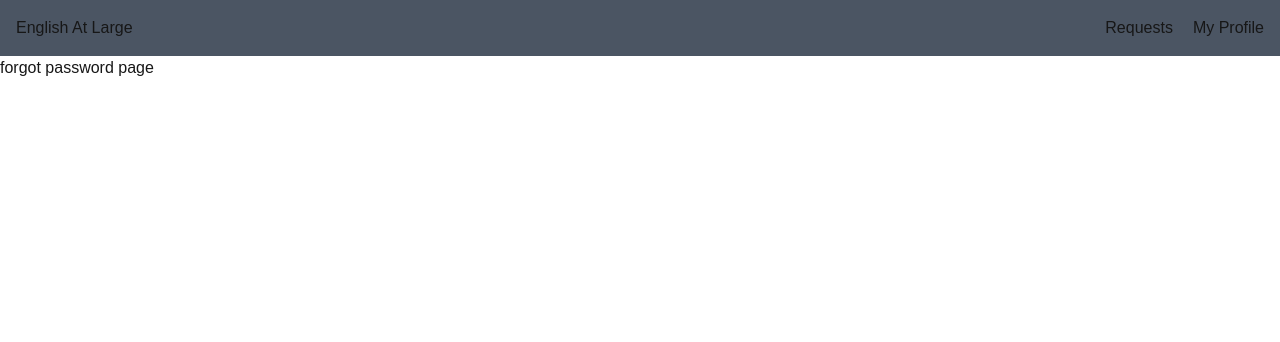
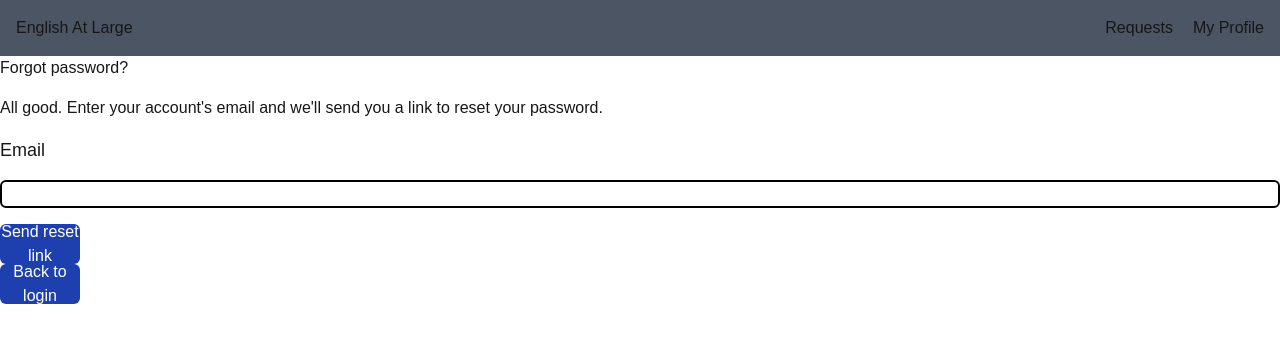
Before and after one commit to JumboCode/english-at-large, a Next.js app: page /forgot-password in a window 1280 px wide. Shown: the top 342 px of the page. Built offline with nearby package versions, Linux system fonts and the light colour scheme.

Commit message:
made forgot password page

```diff
--- a/src/app/forgot-password/page.tsx
+++ b/src/app/forgot-password/page.tsx
@@ -1,11 +1,12 @@
 "use client";
-import Button from "@/components/common/button/CommonButton";
+import ForgotPasswordForm from "@/components/forgot-password/ForgotPasswordForm"
 
 export default function ForgotPassword() {
 
     return (
       <div>
-        <p> forgot password page </p>
+        {/* <p> forgot password page </p>  */}
+        <ForgotPasswordForm />
       </div>
     );
   }
--- /dev/null
+++ b/src/components/forgot-password/ForgotPasswordForm.tsx
@@ -0,0 +1,39 @@
+"use client";
+import React from 'react';
+
+import CommonButton from '@/components/common/button/CommonButton';
+
+const ForgotPasswordForm = () => {
+    const handleReset = () => {
+        return (<div/>);
+    }
+    const toLogin = () => {
+        <a href="/login"/>
+    }
+  return (
+    <div>
+      <form className="flex flex-col gap-y-4">
+        Forgot password?
+        <p> All good. Enter your account's email and we'll
+            send you a link to reset your password. </p>
+
+        <label htmlFor="email" className="block text-lg">
+          Email
+        </label>
+        <input
+          type="text"
+          id="email"
+          className="border-2 border-black border-solid rounded-md"
+        />
+
+        <CommonButton label="Send reset link" onClick={handleReset} />
+
+      </form>
+      <a href = "/login">
+        <CommonButton label="Back to login" onClick={toLogin}/>
+      </a>
+    </div>
+  );
+};
+
+export default ForgotPasswordForm;
```
